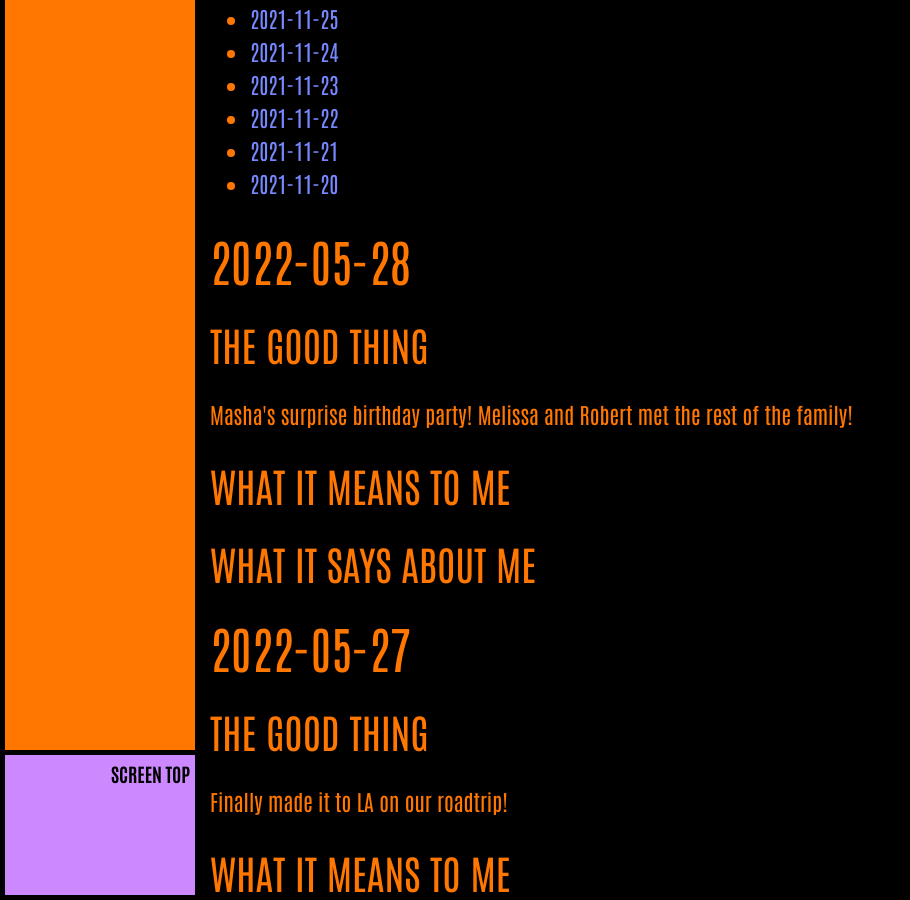
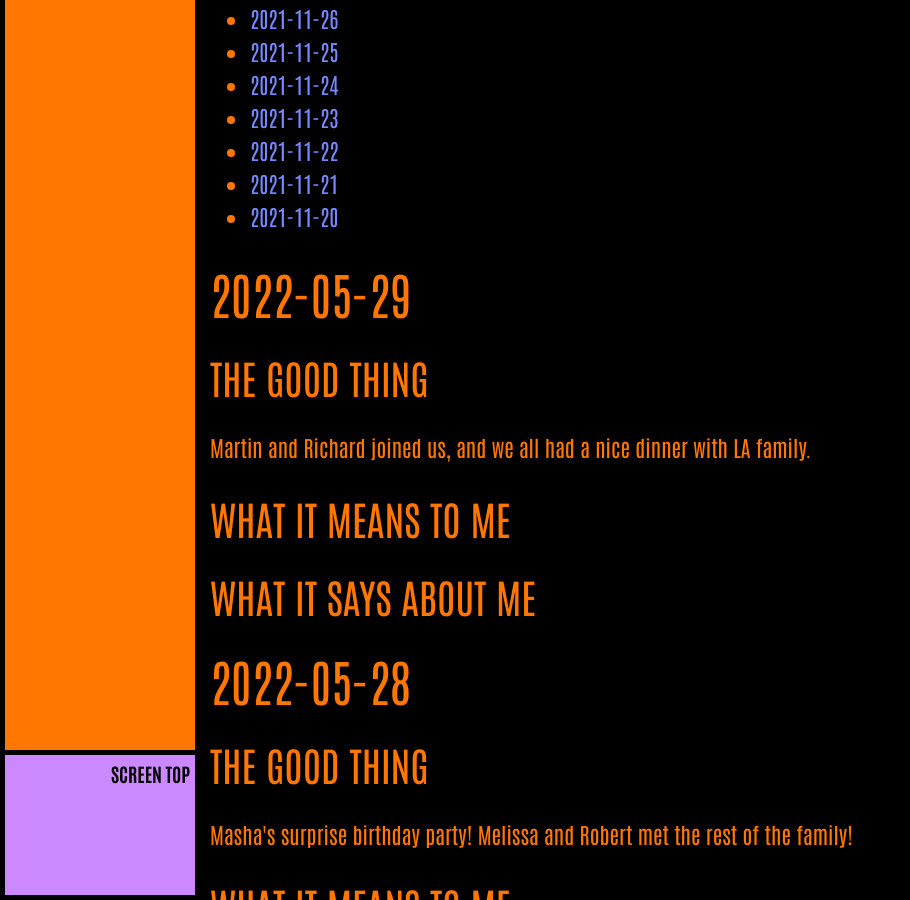
Before and after one commit to ArthurZey/arthurzey.github.io, a Jekyll site: the page built from _pages/one-good-thing.md, in a window 1280 px wide and 900 px high, scrolled down 4147 px. Shown: the whole window, without its empty margins (0-910 px from the left). Built offline with Jekyll 4.4.1, drawn with Linux system fonts in a browser that asks for light colours; some of the changed text lies outside the part shown.

Commit message:
added stub for 2022-05-29

```diff
--- a/_pages/one-good-thing.md
+++ b/_pages/one-good-thing.md
@@ -12,6 +12,15 @@
 * TOC
 {:toc}
 {::options toc_levels="2" /}
+
+## 2022-05-29
+### The Good Thing
+Martin and Richard joined us, and we all had a nice dinner with LA family.
+### What It Means to Me
+
+### What It Says about Me
+
+
 
 ## 2022-05-28
 ### The Good Thing
```
Also changed, not shown: other parts of _pages/one-good-thing.md (+1 -1 lines).
